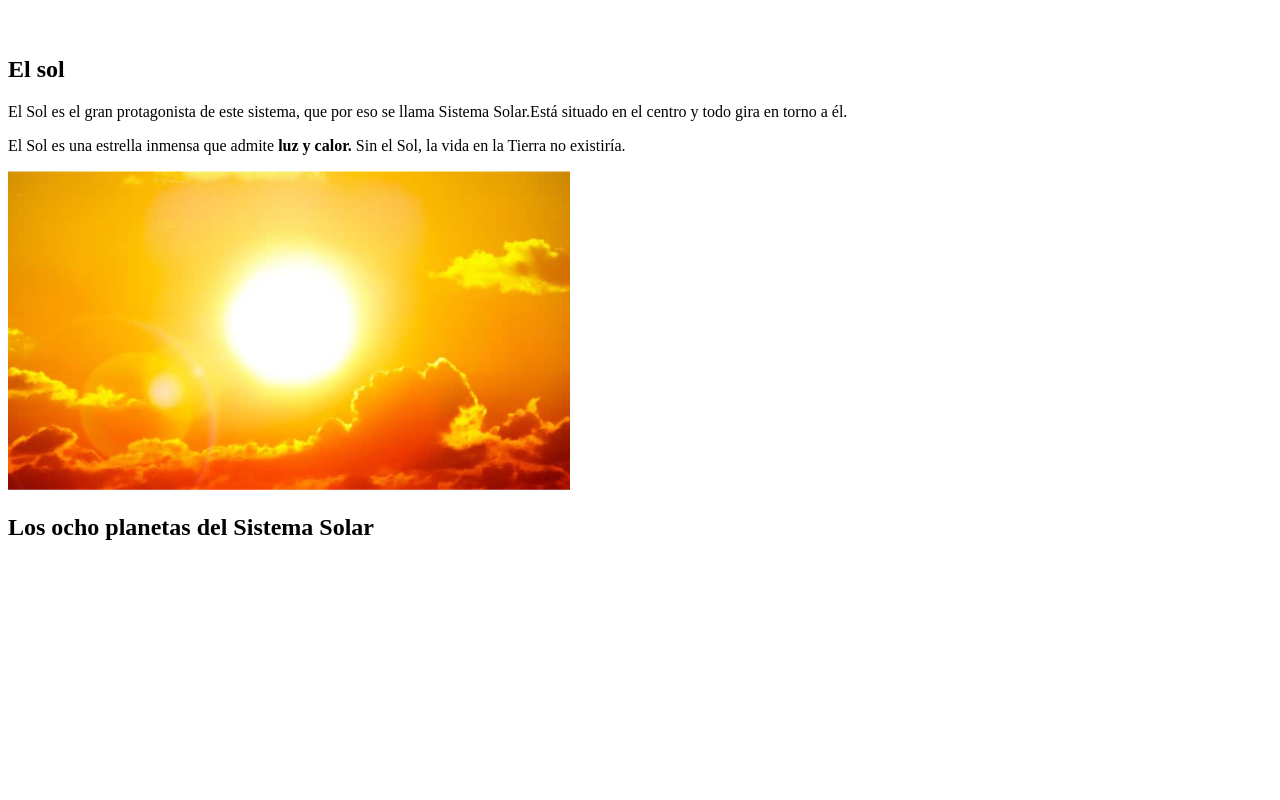
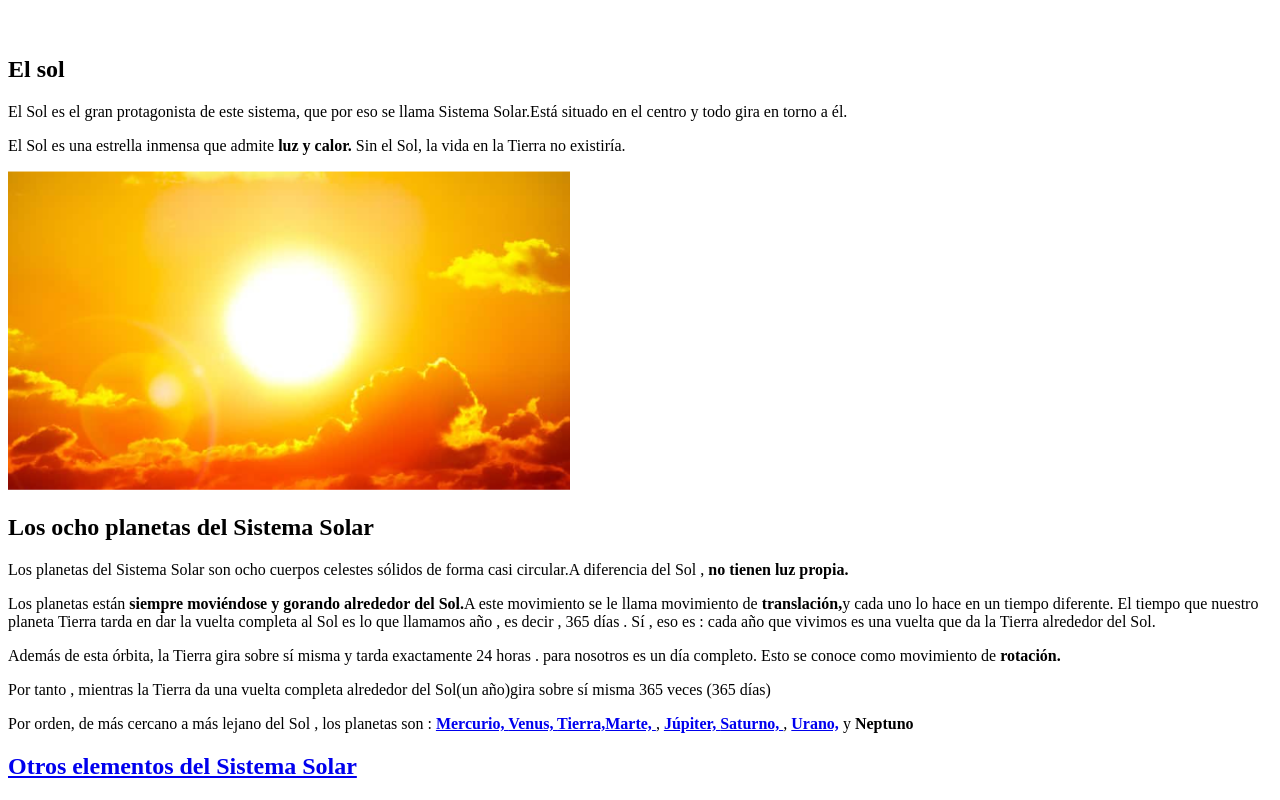
Before and after one commit to jrc007003/sistema_solar, a plain HTML site: page index.html in a window 1280 px wide. Shown: the part 1034-1834 px from the top of the page. Before the commit the page ends 1595 px from the top, so only its background shows below. Drawn offline with Linux system fonts and the light colour scheme.

Commit message:
cambioshtml

```diff
--- a/index.html
+++ b/index.html
@@ -27,6 +27,13 @@
     <p>El Sol es una estrella inmensa que admite <b>luz y calor.</b> Sin el Sol, la vida en la Tierra no existiría.</p>
     <img src="./imagenes/sol.png" alt="sol"><br>
     <h2>Los ocho planetas del Sistema Solar</h2>
+    <p>Los planetas del Sistema Solar son ocho cuerpos celestes sólidos de forma casi circular.A diferencia del Sol , <b>no tienen luz propia.</b></p>
+    <p>Los planetas están <b>siempre moviéndose y gorando alrededor del Sol.</b>A este movimiento se le llama movimiento de <b>translación,</b>y cada uno lo hace en un tiempo diferente. El tiempo que nuestro planeta Tierra tarda en dar la vuelta completa al Sol es lo que llamamos año , es decir , 365 días . Sí , eso es : cada año que vivimos es una vuelta que da la Tierra alrededor del Sol.</p>
+    <p>Además de esta órbita, la Tierra gira sobre sí misma y tarda exactamente 24 horas . para nosotros es un día completo. Esto se conoce como movimiento de <b>rotación.</b></p>
+    <p>Por tanto , mientras la Tierra da una vuelta completa alrededor del Sol(un año)gira sobre sí misma 365 veces (365 días)</p>
+    <p>Por orden, de más cercano a más lejano del Sol , los planetas son : <a href="./html/mercurio.html"><b>Mercurio, </b> </a><a href="./html/venus.html"><b>Venus, </b></a><a href="./html/tierra.html"><b>Tierra,</b></a><a href="./html/marte.html"><b>Marte, </b> </a>, <a href="./html/jupiter.html"><b>Júpiter, </b></a> </a><a href="./html/saturno.html"><b>Saturno, </b> </a>, <a href="./html/urano.html"><b>Urano,</b></a> y <a href="./html/neptuno.html"></a> <b>Neptuno</b> </p>
+
+<h2> <a href="./html/otros_elementos.html"><b>Otros elementos del Sistema Solar</b></a></h2>
 
 
 </body>
```
